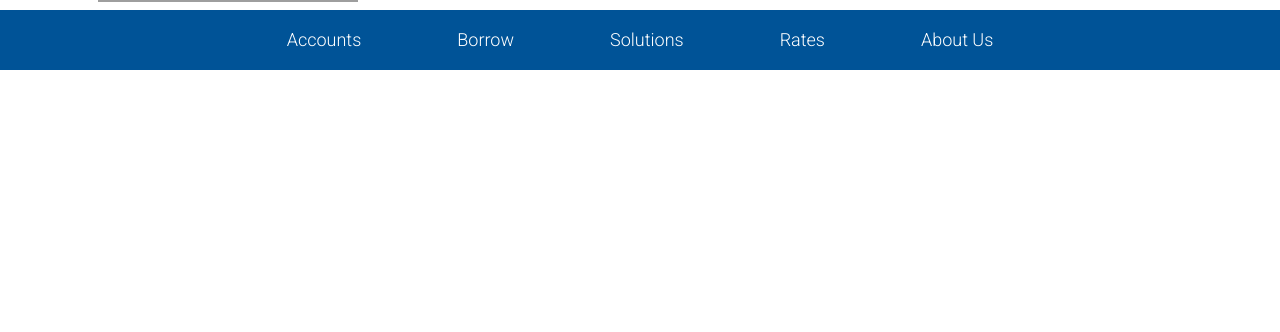
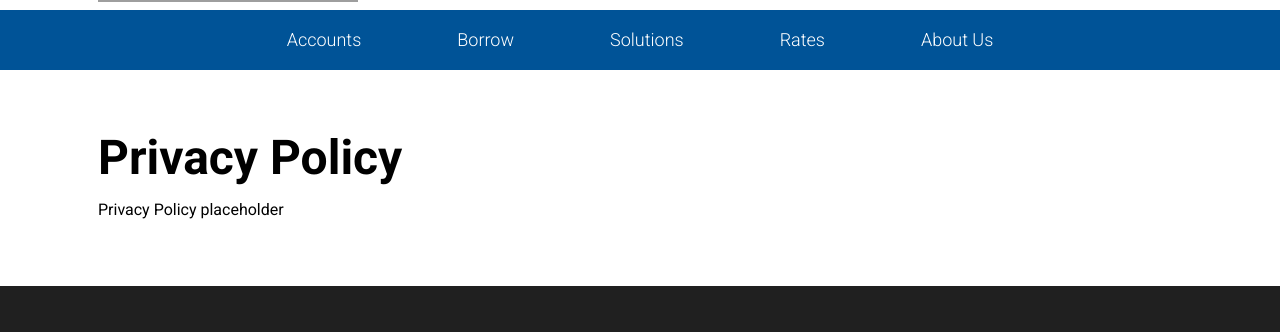
Before and after one commit to Dillonzellis/muts, a Next.js app: page /privacy-policy in a window 1280 px wide. Before the commit this address had no page. Shown: the part 257-589 px from the top of the page. Built offline with nearby package versions, Linux system fonts and the light colour scheme; grey boxes are pictures that could not be loaded.

Commit message:
add privacy policy

```diff
--- /dev/null
+++ b/app/(pages)/(aux-pages)/privacy-policy/page.tsx
@@ -0,0 +1,18 @@
+
+import SectionContent from "@/app/components/inner-pages/SectionContent";
+import Container from "@/app/layouts/Container";
+import PageHeader from "@/app/components/inner-pages/PageHeader";
+
+const CalculatorIndex = () => {
+  return (
+    <SectionContent>
+      <Container>
+        <PageHeader title="Privacy Policy" />
+        {/* <div className="tw-text-xl md:tw-text-xl tw-italic tw-pb-2 md:tw-pb-8 tw-text-black">Calculate your savings, monthly payments & more!</div> */}
+        <div>Privacy Policy placeholder</div>
+      </Container>
+    </SectionContent>
+  )
+}
+
+export default CalculatorIndex;
```
